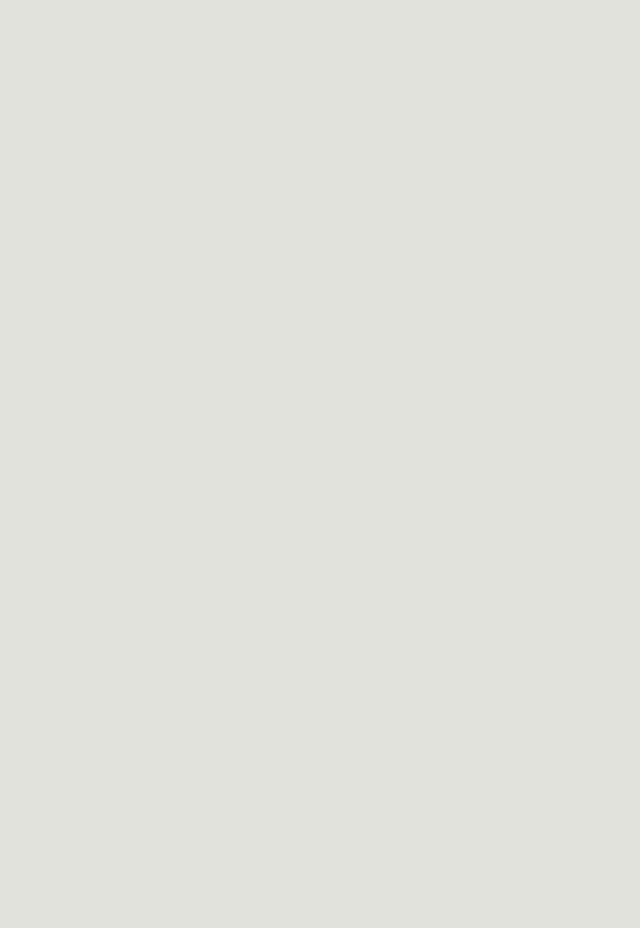
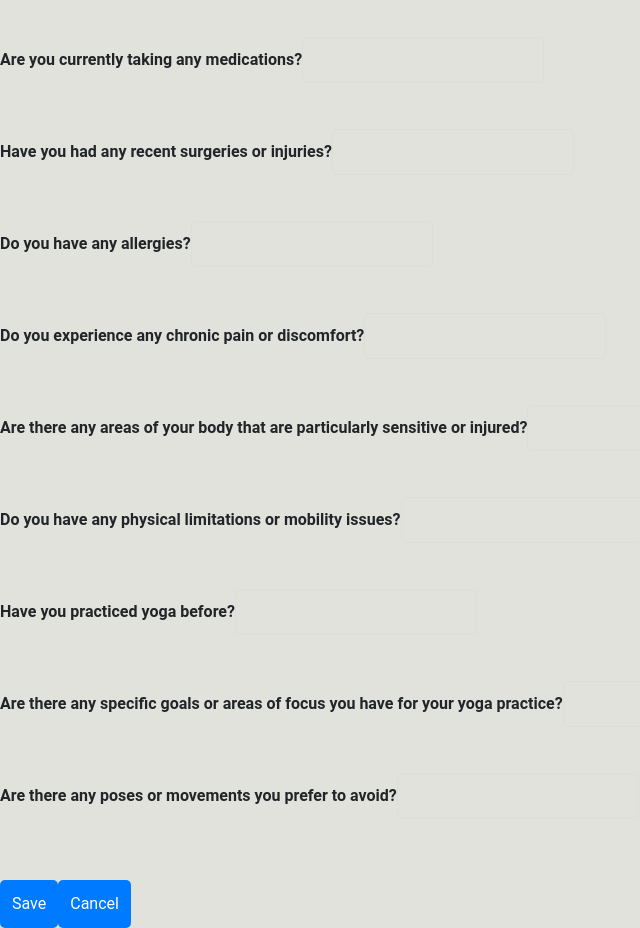
Before and after one commit to Keerthiprasanth/Yoga_class_planner, a React (Create React App) app in the folder Frontend/: page /forms in a window 1280 px wide. Before the commit this address had no page. Shown: the part 60-988 px from the top of the page, without its empty margins (0-640 px from the left). Before the commit the page ends 800 px from the top, so only its background shows below. Built offline with nearby package versions, Linux system fonts and the light colour scheme.

Commit message:
forms completed

```diff
--- a/Frontend/src/App.js
+++ b/Frontend/src/App.js
@@ -15,6 +15,7 @@ import ViewAsanas from './Components/Dashboard/View-Asanas/ViewAsanas.jsx';
 import CreateClassSession from './Components/Dashboard/Create-session/Create-session.jsx';
 import Header from './Components/Dashboard/Header/Header.jsx';
 import ViewAsanasinTeacher from './Components/Dashboard/ViewAsanasinTeacher/ViewAsanasinteacher.jsx';
+import Forms from './Components/Studnet-Dashboard/Forms/Forms.jsx';
 function App() {
   return (
     <div>
@@ -32,6 +33,7 @@ function App() {
       <Route path='/Viewasanas' element={<ViewAsanasinTeacher></ViewAsanasinTeacher>}></Route>
       <Route path='/viewAsanas' element={<ViewAsanas id="view-asanas" />
 }></Route>
+<Route path='/forms' element={<Forms></Forms>}></Route>
 <Route path='/createClssSession' element={<CreateClassSession id="create-session" />
 }></Route>
                   </Routes>
--- a/Frontend/src/Components/Studnet-Dashboard/Forms/Forms.css
+++ b/Frontend/src/Components/Studnet-Dashboard/Forms/Forms.css
@@ -1,6 +1,7 @@
 .form-container {
     max-width: 600px;
     margin: 0 auto;
+
 }
 
 .form-group {
@@ -15,7 +16,7 @@ label {
 input[type="text"] {
     width: 100%;
     padding: 10px;
-    border: 1px solid #ccc;
+    border: 1px solid #000000;
     border-radius: 5px;
     font-size: 16px;
     margin-bottom: 10px;
@@ -23,6 +24,6 @@ input[type="text"] {
 
 input[type="text"]:focus {
     outline: none;
-    border-color: #007bff;
-    box-shadow: 0 0 5px rgba(0, 123, 255, 0.5);
+    border-color: #000000;
+    box-shadow: 0 0 5px rgba(0, 0, 0, 0.5);
 }
--- a/Frontend/src/Components/Studnet-Dashboard/Forms/Forms.jsx
+++ b/Frontend/src/Components/Studnet-Dashboard/Forms/Forms.jsx
@@ -1,37 +1,121 @@
+import React, { useState } from 'react';
+import axios from 'axios';
+
 const Forms = () => {
-    return(
+  const [formData, setFormData] = useState({
+    existingMedicalConditions: '',
+    medications: '',
+    surgeriesOrInjuries: '',
+    allergies: '',
+    chronicPain: '',
+    sensitiveAreas: '',
+    physicalLimitations: '',
+    practicedBefore: '',
+    yogaStyles: '',
+    goals: '',
+    avoidPoses: ''
+  });
+
+  const handleChange = (event) => {
+    const { name, value } = event.target;
+    setFormData({ ...formData, [name]: value });
+  };
+
+  const handleSave = async () => {
+    try {
+        const token = sessionStorage.getItem('token');
+        const headers = {
+          'Authorization': `Bearer ${token}`,
+          'Content-Type': 'application/json'
+        };
+        await axios.post('https://localhost:3001/api/form/submit-form', formData, { headers });
+
+        setFormData({
+        existingMedicalConditions: '',
+        medications: '',
+        surgeriesOrInjuries: '',
+        allergies: '',
+        chronicPain: '',
+        sensitiveAreas: '',
+        physicalLimitations: '',
+        practicedBefore: '',
+        yogaStyles: '',
+        goals: '',
+        avoidPoses: ''
+      });
+
+      document.getElementById('formsModal').classList.remove('show');
+    } catch (error) {
+      console.error('Error submitting form data:', error);
+    }
+  };
+
+  const handleCancel = () => {
+
+    setFormData({
+      existingMedicalConditions: '',
+      medications: '',
+      surgeriesOrInjuries: '',
+      allergies: '',
+      chronicPain: '',
+      sensitiveAreas: '',
+      physicalLimitations: '',
+      practicedBefore: '',
+      yogaStyles: '',
+      goals: '',
+      avoidPoses: ''
+    });
+
+    document.getElementById('formsModal').classList.remove('show');
+  };
+
+  return (
     <div className="form-container">
       <form>
+
         <div className="form-group">
-                    <label>General Health Questions:</label>
-                    <h5>Do you have any existing medical conditions?</h5>
-                    <input type="text"/>
-                    <h5>Are you currently taking any medications?</h5>
-                    <input type="text" />
-                    <h5>Have you had any recent surgeries or injuries?</h5>
-                    <input type="text" />
-                    <h5>Do you have any allergies?</h5>
-                    <input type="text" />
+          <label htmlFor="existingMedicalConditions">Do you have any existing medical conditions?</label>
+          <input type="text" id="existingMedicalConditions" name="existingMedicalConditions" value={formData.existingMedicalConditions} onChange={handleChange} />
         </div>
         <div className="form-group">
-                    <label>Physical Health Questions:</label>
-                    <h5>Do you experience any chronic pain or discomfort?</h5>
-                    <input type="text" placeholder="" />
-                    <h5>Are there any areas of your body that are particularly sensitive or injured?</h5>
-                    <input type="text" placeholder="" />
-                    <h5>Do you have any physical limitations or mobility issues?</h5>
-                    <input type="text" placeholder="" />
+          <label htmlFor="medications">Are you currently taking any medications?</label>
+          <input type="text" id="medications" name="medications" value={formData.medications} onChange={handleChange} />
         </div>
         <div className="form-group">
-                    <label>Yoga Experience and Preferences:</label>
-                    <h5>Have you practiced yoga before?</h5>
-                    <input type="text" placeholder="" />
-                    <h5>What styles of yoga have you practiced, if any?</h5>
-                    <input type="text" placeholder="" />
-                    <h5>Are there any specific goals or areas of focus you have for your yoga practice?</h5>
-                    <input type="text" placeholder="" />
-                    <h5>Are there any poses or movements you prefer to avoid?</h5>
-                    <input type="text" placeholder="" />
+          <label htmlFor="surgeriesOrInjuries">Have you had any recent surgeries or injuries?</label>
+          <input type="text" id="surgeriesOrInjuries" name="surgeriesOrInjuries" value={formData.surgeriesOrInjuries} onChange={handleChange} />
+        </div>
+        <div className="form-group">
+          <label htmlFor="allergies">Do you have any allergies?</label>
+          <input type="text" id="allergies" name="allergies" value={formData.allergies} onChange={handleChange} />
+        </div>
+        <div className="form-group">
+          <label htmlFor="chronicPain">Do you experience any chronic pain or discomfort?</label>
+          <input type="text" id="chronicPain" name="chronicPain" value={formData.chronicPain} onChange={handleChange} />
+        </div>
+        <div className="form-group">
+          <label htmlFor="sensitiveAreas">Are there any areas of your body that are particularly sensitive or injured?</label>
+          <input type="text" id="sensitiveAreas" name="sensitiveAreas" value={formData.sensitiveAreas} onChange={handleChange} />
+        </div>
+        <div className="form-group">
+          <label htmlFor="physicalLimitations">Do you have any physical limitations or mobility issues?</label>
+          <input type="text" id="physicalLimitations" name="physicalLimitations" value={formData.physicalLimitations} onChange={handleChange} />
+        </div>
+        <div className="form-group">
+          <label htmlFor="yogaStyles">Have you practiced yoga before?</label>
+          <input type="text" id="yogaStyles" name="yogaStyles" value={formData.yogaStyles} onChange={handleChange} />
+        </div>
+        <div className="form-group">
+          <label htmlFor="goals">Are there any specific goals or areas of focus you have for your yoga practice?</label>
+          <input type="text" id="goals" name="goals" value={formData.goals} onChange={handleChange} />
+        </div>
+        <div className="form-group">
+          <label htmlFor="avoidPoses">Are there any poses or movements you prefer to avoid?</label>
+          <input type="text" id="avoidPoses" name="avoidPoses" value={formData.avoidPoses} onChange={handleChange} />
+        </div>
+        <div>
+          <button type="button" onClick={handleSave}>Save</button>
+          <button type="button" onClick={handleCancel}>Cancel</button>
         </div>
       </form>
     </div>
--- a/Frontend/src/Components/Studnet-Dashboard/Header/Header.jsx
+++ b/Frontend/src/Components/Studnet-Dashboard/Header/Header.jsx
@@ -1,17 +1,18 @@
 import React, { useEffect, useState } from 'react';
 import axios from 'axios';
 import 'bootstrap/dist/css/bootstrap.min.css';
-import 'bootstrap/dist/js/bootstrap.bundle.min.js';
+import 'bootstrap/dist/js/bootstrap.bundle.min.js'; // Ensure Bootstrap JS is imported
+import Forms from '../Forms/Forms';
 
 const StudentHeader = () => {
   const [user, setUser] = useState(null);
   const [dropdownOpen, setDropdownOpen] = useState(false);
   const [searchTerm, setSearchTerm] = useState('');
   const [searchResults, setSearchResults] = useState([]);
+  const [showFormsModal, setShowFormsModal] = useState(false);
 
   useEffect(() => {
     const storedUser = sessionStorage.getItem('user');
-    console.log('Stored User:', storedUser);
     if (storedUser) {
       try {
         const parsedUser = JSON.parse(storedUser);
@@ -44,6 +45,11 @@ const StudentHeader = () => {
     }
   };
 
+  // Function to toggle Forms modal visibility
+  const toggleFormsModal = () => {
+    setShowFormsModal(!showFormsModal);
+  };
+
   return (
     <div className="student-header">
       <nav className="navbar navbar-expand-md navbar-light bg-light">
@@ -72,7 +78,7 @@ const StudentHeader = () => {
           <ul className="navbar-nav ml-auto py-4 py-md-0">
 
             <li className="nav-item pl-4 pl-md-0 ml-0 ml-md-4">
-              <a className="nav-link" href="#">
+              <a className="nav-link" href="#" onClick={toggleFormsModal} data-toggle="modal" data-target="#formsModal">
                 Forms
               </a>
             </li>
@@ -120,6 +126,23 @@ const StudentHeader = () => {
           ))}
         </ul>
       </div>
+
+
+      <div className={`modal fade ${showFormsModal ? 'show' : ''}`} id="formsModal" tabIndex="-1" role="dialog">
+        <div className="modal-dialog" role="document">
+          <div className="modal-content">
+            <div className="modal-header">
+              <h5 className="modal-title">Forms</h5>
+              <button type="button" className="close" onClick={toggleFormsModal} aria-label="Close">
+                <span aria-hidden="true">&times;</span>
+              </button>
+            </div>
+            <div className="modal-body">
+              <Forms />
+            </div>
+          </div>
+        </div>
+      </div>
     </div>
   );
 };
```
Also changed, not shown: 1 other file (tests, documents, lock files or other folders). Lines whose indentation alone changed are shown as unchanged.
